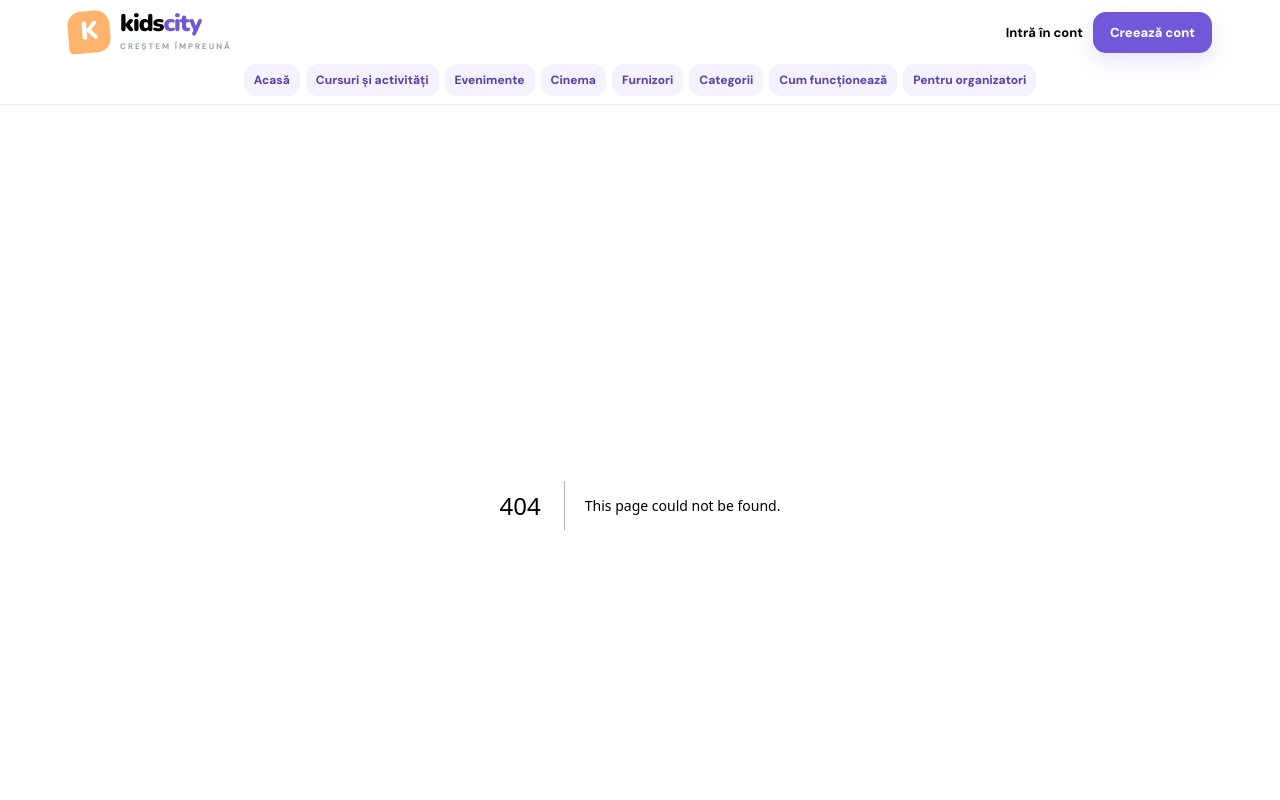
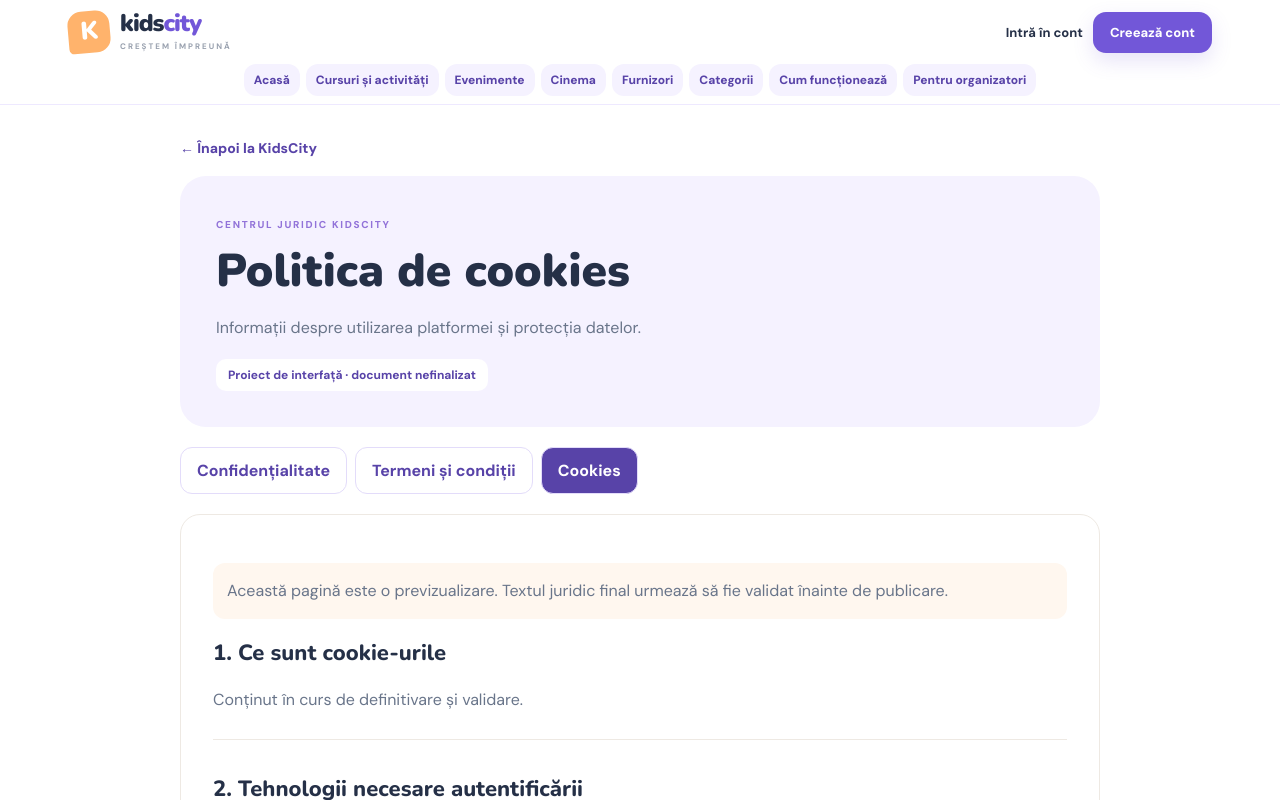
Before and after one commit to claudiamilovan9-svg/Kidscity-, a Next.js app: page /cookies in a window 1280 px wide. Before the commit this address had no page. Shown: the top 800 px of the page. Built offline with nearby package versions, Linux system fonts and the light colour scheme.

Commit message:
Add KidsCity legal interface preview

```diff
--- /dev/null
+++ b/app/cookies/page.tsx
@@ -0,0 +1,4 @@
+import type { Metadata } from "next";
+import LegalPage from "../legal/LegalPage";
+export const metadata: Metadata = {title: "Politica de cookies | KidsCity", robots:{index:false,follow:false}};
+export default function Page(){return <LegalPage title="Politica de cookies" active="/cookies" sections={[{"title":"Ce sunt cookie-urile","body":"Conținut în curs de definitivare și validare."},{"title":"Tehnologii necesare autentificării","body":"Conținut în curs de definitivare și validare."},{"title":"Inventarul tehnologiilor","body":"Conținut în curs de definitivare și validare."},{"title":"Preferințe și control","body":"Conținut în curs de definitivare și validare."}]}/>;}
```
